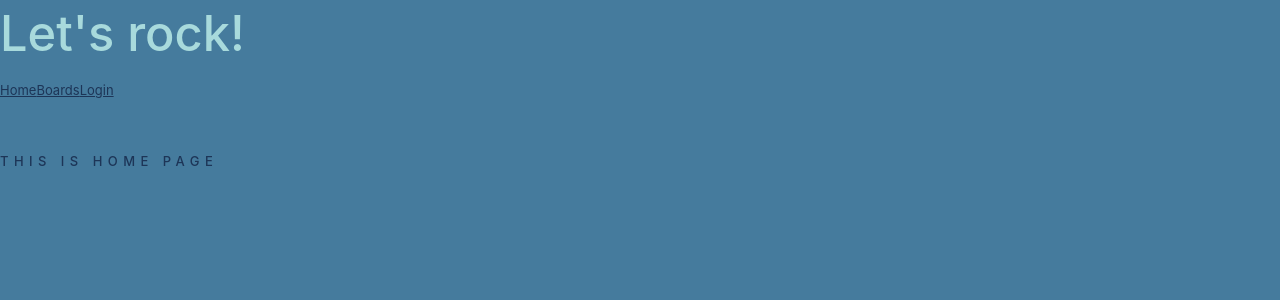
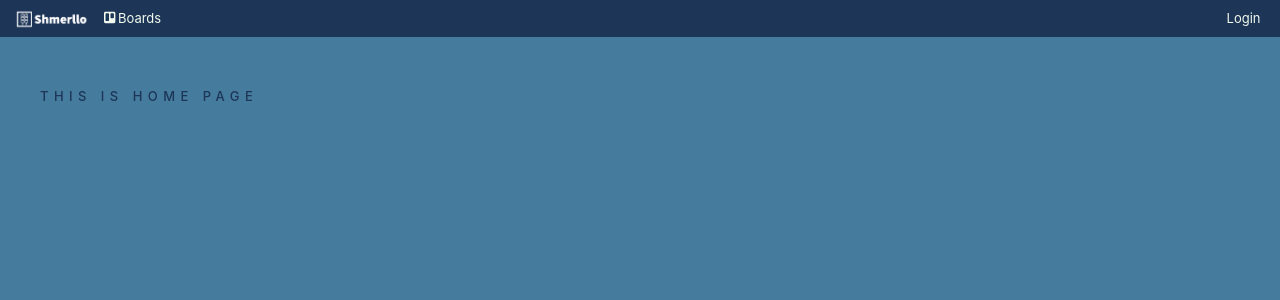
Before and after one commit to AlenChernick/Sprint4-Shmerllo, a Vue app: page / in a window 1280 px wide. Shown: the top 300 px of the page. Built offline with nearby package versions, Linux system fonts and the light colour scheme.

Commit message:
added layout added app-header-nav

```diff
--- a/package.json
+++ b/package.json
@@ -7,6 +7,11 @@
     "preview": "vite preview --port 4173"
   },
   "dependencies": {
+    "@fortawesome/fontawesome-svg-core": "^6.1.1",
+    "@fortawesome/free-brands-svg-icons": "^6.1.1",
+    "@fortawesome/free-regular-svg-icons": "^6.1.1",
+    "@fortawesome/free-solid-svg-icons": "^6.1.1",
+    "@fortawesome/vue-fontawesome": "^3.0.1",
     "sass": "^1.53.0",
     "vue": "^3.2.37",
     "vue-router": "^4.1.2",
--- a/src/App.vue
+++ b/src/App.vue
@@ -1,16 +1,16 @@
 <template>
-  <section class="app-container">
+  <section class="app-container main-layout">
     <app-header />
     <router-view />
   </section>
 </template>
 
 <script>
-import appHeader from "./components/app-header.vue"
+import appHeader from './components/app-header.vue'
 export default {
-  name: "app",
+  name: 'app',
   created() {
-    this.$store.dispatch({type:'loadBoards'})
+    this.$store.dispatch({ type: 'loadBoards' })
   },
   components: {
     appHeader,
--- a/src/assets/styles/basic/_layout.scss
+++ b/src/assets/styles/basic/_layout.scss
@@ -10,11 +10,11 @@
     grid-column: 1 / -1;
   }
 
-    > *:not(.full) {
-        // display: grid;
-        // grid-auto-flow: dense;
-        // grid-template-columns: repeat( 6, 1fr );
-    }
+  // > *:not(.full) {
+  //     // display: grid;
+  //     // grid-auto-flow: dense;
+  //     // grid-template-columns: repeat( 6, 1fr );
+  // }
 
   @include for-narrow-layout {
     @include layoutGTC($break-narrow);
@@ -29,7 +29,6 @@
   }
 }
 
-
 .main-text {
   margin-bottom: rem(90px);
 }
--- a/src/assets/styles/components/_app-header.scss
+++ b/src/assets/styles/components/_app-header.scss
@@ -0,0 +1,40 @@
+header.main-header {
+  display: grid;
+  grid-template-columns: 1fr 1fr;
+  grid-template-rows: 1fr;
+  background-color: $clr1;
+  padding: 0.5rem;
+  a {
+    color: $clr4;
+    text-decoration: none;
+  }
+
+  .home-page-btn {
+    grid-column: 1;
+    grid-row: 1;
+    margin: 0 0.5rem;
+
+    img {
+      width: 6rem;
+      display: flex;
+      flex-flow: column wrap;
+      justify-content: center;
+    }
+  }
+
+  .boards-page-btn {
+    grid-column: 1;
+    grid-row: 1;
+    margin-inline-start: 7.5rem;
+    align-self: center;
+
+    .board-icon {
+      padding-right: 0.2rem;
+    }
+  }
+  .login-page-btn {
+    grid-column: 3;
+    margin: 0 1rem;
+    align-self: center;
+  }
+}
--- a/src/assets/styles/setup/_variables.scss
+++ b/src/assets/styles/setup/_variables.scss
@@ -1,21 +1,20 @@
-
 // COLOR PALETTE
-$clr1: #1D3557;
-$clr2: #457B9D;
-$clr3: #A8DADC;
-$clr4: #F1FAEE;
-$clr5: #E63946;
+$clr1: #1d3557;
+$clr2: #457b9d;
+$clr3: #a8dadc;
+$clr4: #f1faee;
+$clr5: #e63946;
 
 //FONT
-$font: -apple-system,BlinkMacSystemFont,Segoe UI,Roboto,Noto Sans,Ubuntu,Droid Sans,Helvetica Neue,sans-serif;
+$font: -apple-system, BlinkMacSystemFont, Segoe UI, Roboto, Noto Sans, Ubuntu, Droid Sans, Helvetica Neue, sans-serif;
 
 // LAYOUT
 $layoutPadding: 20px;
 
 // LAYOUT BREAKPOINTS
-$break-narrow: 1200px;
-$break-normal: 1360px;
-$break-wide: 1920px;
+$break-narrow: 740px;
+$break-normal: 960px;
+$break-wide: 1200px;
 
 $padded-break-narrow: $break-narrow + $layoutPadding * 2;
 $padded-break-normal: $break-normal + $layoutPadding * 2;
--- a/src/components/app-header.vue
+++ b/src/components/app-header.vue
@@ -1,9 +1,10 @@
-<template lang="">
-  <header class="app-header">
-    <h1>Let's rock!</h1>
-    <router-link to="/">Home</router-link>
-    <router-link to="/board">Boards</router-link>
-    <router-link to="/login">Login</router-link>
+<template>
+  <header class="app-header main-header full">
+    <router-link class="home-page-btn" to="/"><img src="../assets/img/logo.png" alt="" /></router-link>
+    <router-link class="boards-page-btn" to="/board"
+      ><font-awesome-icon class="board-icon" icon="fab fa-trello" />Boards</router-link
+    >
+    <router-link class="login-page-btn" to="/login">Login</router-link>
   </header>
 </template>
 <script>
--- a/src/main.js
+++ b/src/main.js
@@ -1,12 +1,24 @@
 import { createApp } from 'vue'
 import App from './App.vue'
 import router from './router'
-import store  from './store/store.js'
+import store from './store/store.js'
+/* import the fontawesome core */
+import { library } from '@fortawesome/fontawesome-svg-core'
+
+/* import font awesome icon component */
+import { FontAwesomeIcon } from '@fortawesome/vue-fontawesome'
+
+
+import { fas } from '@fortawesome/free-solid-svg-icons'
+import { far } from '@fortawesome/free-regular-svg-icons'
+import { fab } from '@fortawesome/free-brands-svg-icons'
+
 
 import './assets/styles/styles.scss'
 
+library.add(fas, far, fab)
 const app = createApp(App)
-
+    .component('font-awesome-icon', FontAwesomeIcon)
 app.use(router)
 app.use(store)
 app.mount('#app')
```
Also changed, not shown: src/assets/img/logo.png (added), 1 other file (tests, documents, lock files or other folders). Lines whose indentation alone changed are shown as unchanged.
